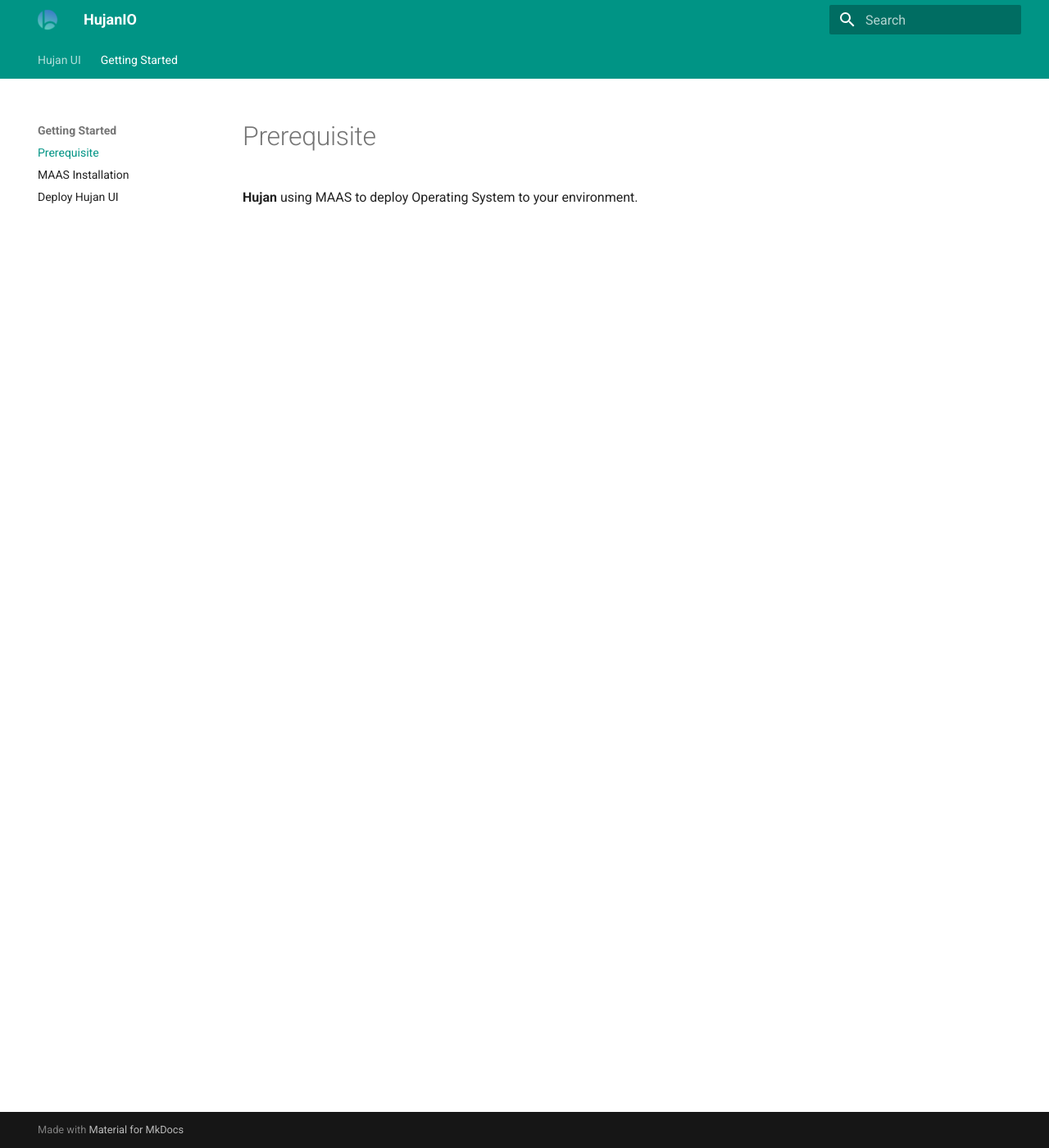
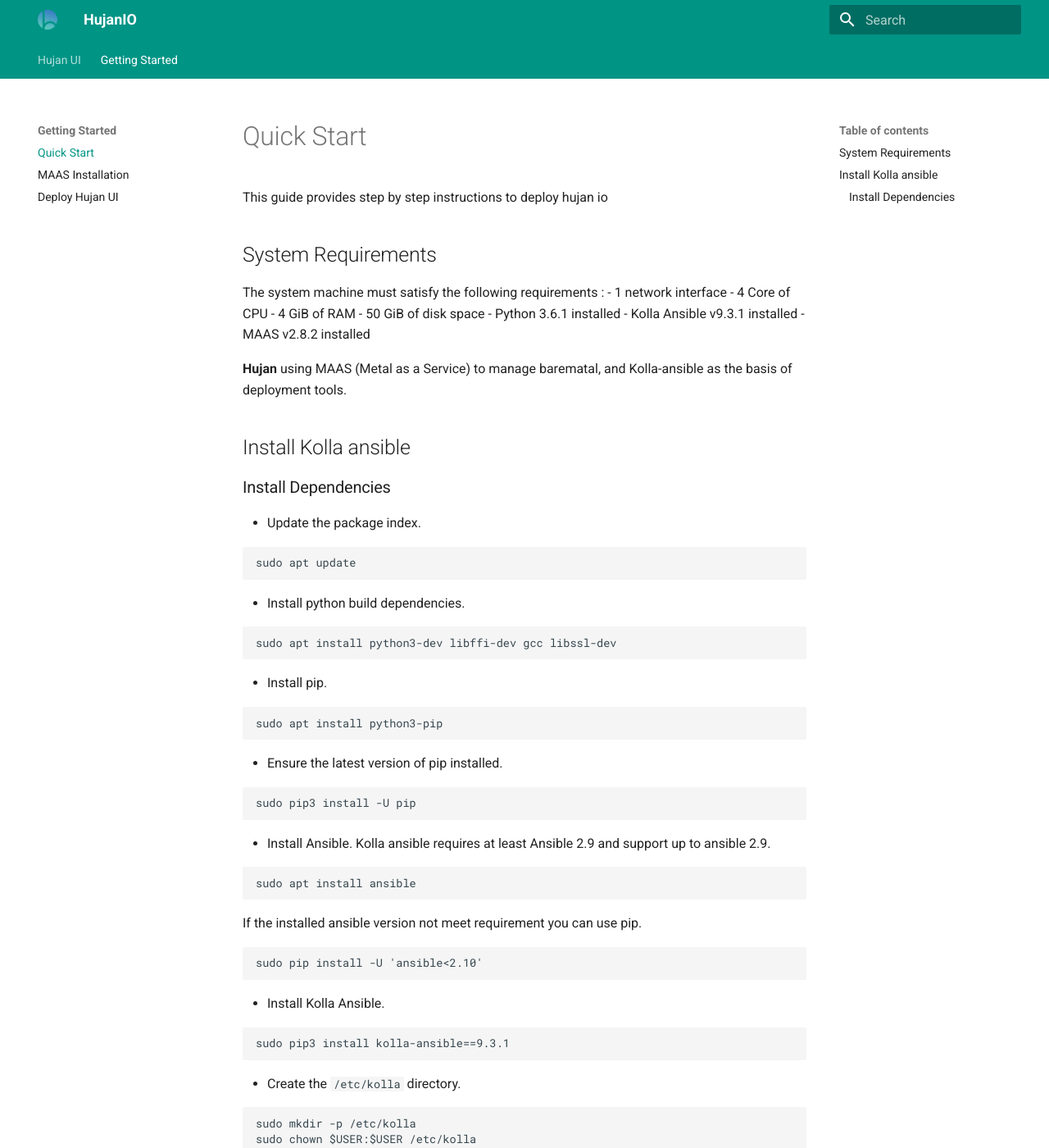
Before and after one commit to hujanio/hujanio.github.io, an MkDocs documentation site: the page built from docs/prerequisite.md, in a window 1280 px wide and 1400 px high. Shown: the whole window at 82% size. Built offline with MkDocs 1.6.1 and Material for MkDocs 9.7.7, drawn with Linux system fonts in a browser that asks for light colours; some of the changed text lies outside the part shown.

Commit message:
add quick start

````diff
--- a/docs/prerequisite.md
+++ b/docs/prerequisite.md
@@ -1 +1,65 @@
-**Hujan** using MAAS to deploy Operating System to your environment.
+This guide provides step by step instructions to deploy hujan io
+
+## System Requirements
+The system machine must satisfy the following requirements :
+- 1 network interface
+- 4 Core of CPU
+- 4 GiB of RAM
+- 50 GiB of disk space
+- Python 3.6.1 installed
+- Kolla Ansible v9.3.1 installed
+- MAAS v2.8.2 installed
+
+
+**Hujan** using MAAS (Metal as a Service) to manage barematal, and Kolla-ansible as the basis of deployment tools.
+
+## Install Kolla ansible
+
+### Install Dependencies
+- Update the package index.
+```
+sudo apt update
+```
+
+- Install python build dependencies.
+```
+sudo apt install python3-dev libffi-dev gcc libssl-dev
+```
+
+- Install pip.
+
+```
+sudo apt install python3-pip
+```
+
+- Ensure the latest version of pip installed.
+```
+sudo pip3 install -U pip
+```
+
+- Install Ansible. Kolla ansible requires at least Ansible 2.9 and support up to ansible 2.9.
+```
+sudo apt install ansible
+```
+
+If the installed ansible version not meet requirement you can use pip.
+
+```
+sudo pip install -U 'ansible<2.10'
+```
+
+- Install Kolla Ansible.
+```
+sudo pip3 install kolla-ansible==9.3.1
+```
+
+- Create the `/etc/kolla` directory.
+```
+sudo mkdir -p /etc/kolla
+sudo chown $USER:$USER /etc/kolla
+```
+
+- Copy `globals.yaml` and `password.yaml` to `/etc/kolla/`.
+```
+cp -r /usr/local/share/kolla-ansible/etc_examples/kolla/* /etc/kolla
+```
--- a/mkdocs.yml
+++ b/mkdocs.yml
@@ -13,6 +13,6 @@ theme :
 nav:
   - Hujan UI : index.md
   - Getting Started :
-      - Prerequisite: prerequisite.md
+      - Quick Start: prerequisite.md
       - MAAS Installation: install-maas.md
       - Deploy Hujan UI : install.md
````
Also changed, not shown: docs/install-maas.md (+4 -4 lines).
